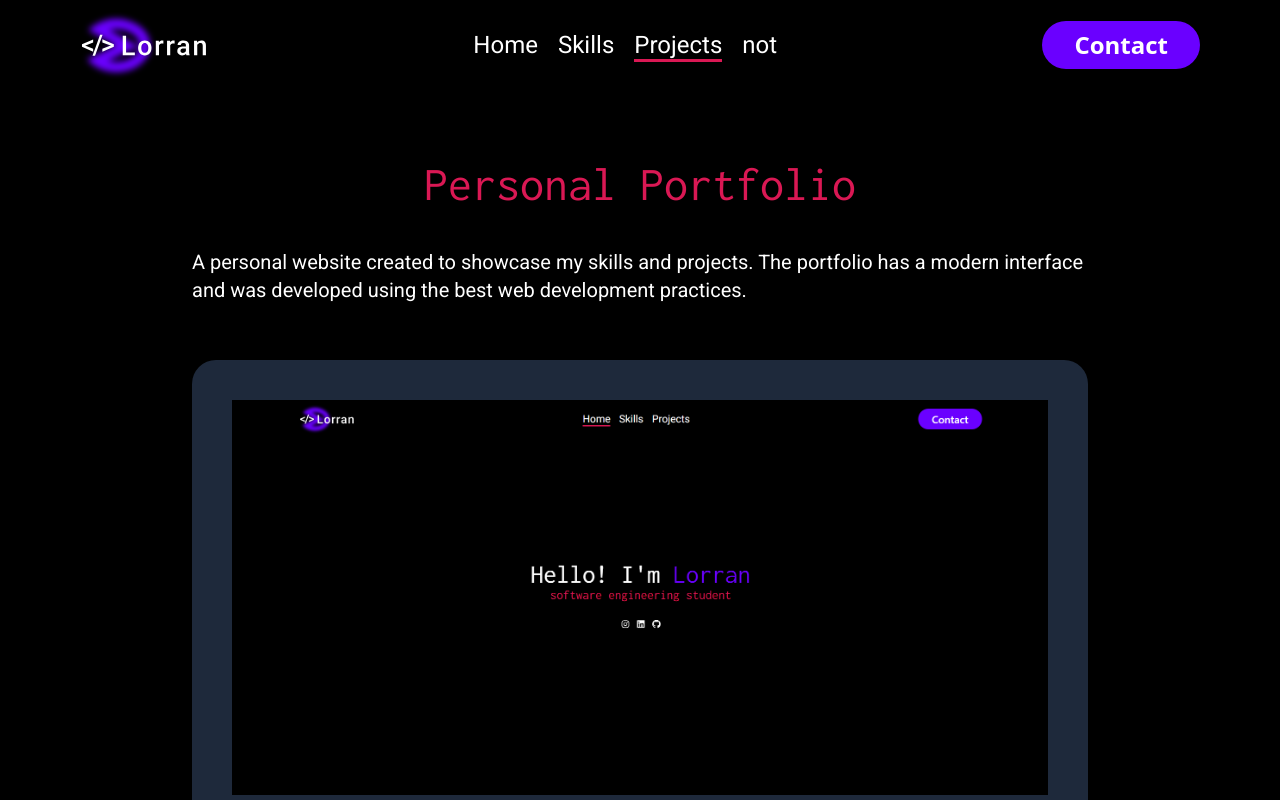
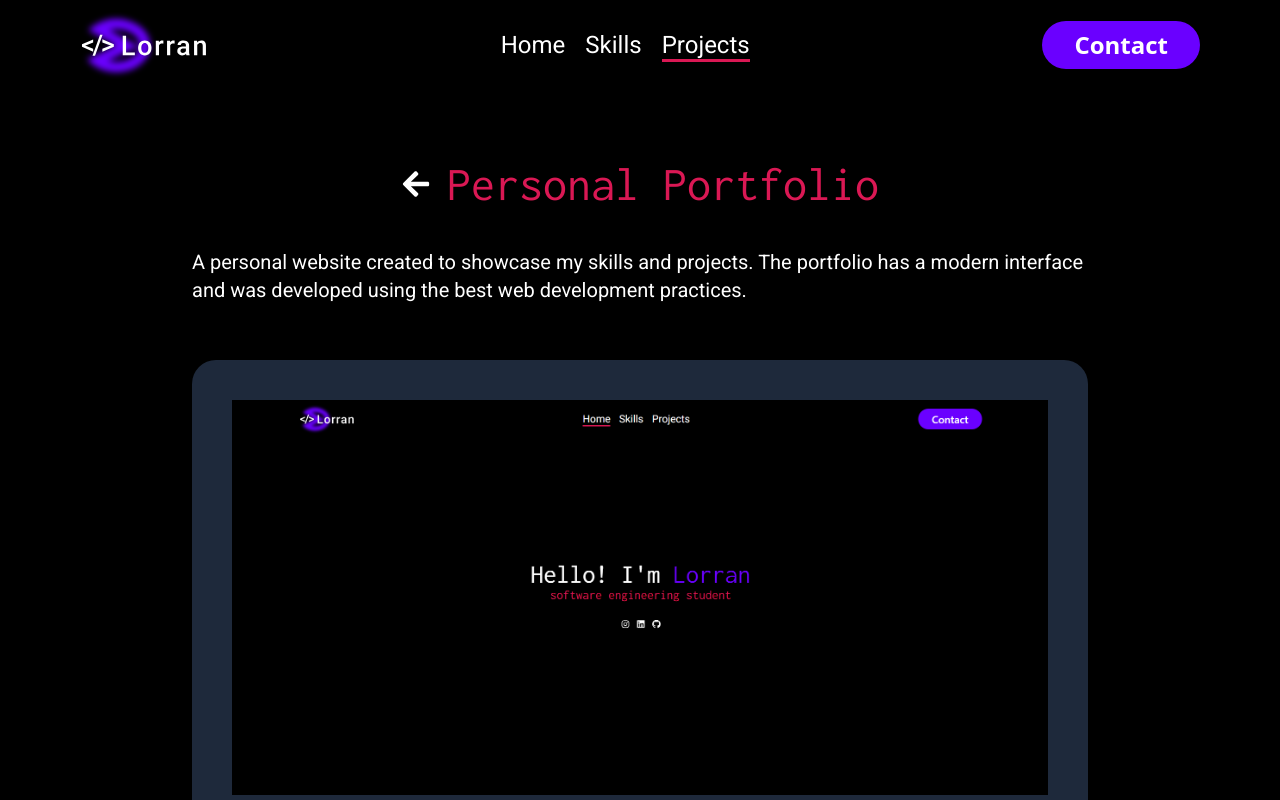
Before and after one commit to lorransantosdev/portfolio-react, a React (Vite) app: page /projects/1 in a window 1280 px wide. Shown: the top 800 px of the page. Built offline with nearby package versions, Linux system fonts and the light colour scheme.

Commit message:
Adicionei um button de return na projectsDetails que volta para page projects

```diff
--- a/package.json
+++ b/package.json
@@ -12,6 +12,7 @@
   "dependencies": {
     "dom": "^0.0.3",
     "framer-motion": "^11.11.0",
+    "primeicons": "^7.0.0",
     "react": "^18.3.1",
     "react-dom": "^18.3.1",
     "react-icons": "^5.3.0",
--- a/src/Components/Header.jsx
+++ b/src/Components/Header.jsx
@@ -59,11 +59,6 @@ export default function Header() {
               Projects
             </NavLink>
           </li>
-          <li>
-            <NavLink to="*" className="hover:text-primary-color" onClick={() => setIsMobileMenuOpen(false)}>
-              not
-            </NavLink>
-          </li>
 
           <li className="mt-4 lg:hidden">
             <button
--- a/src/Components/ProjectsDetails.jsx
+++ b/src/Components/ProjectsDetails.jsx
@@ -1,11 +1,14 @@
 import React from 'react';
-import { useParams } from 'react-router-dom';
+import { useParams, useNavigate } from 'react-router-dom';
+import { FaArrowLeft } from 'react-icons/fa';
 import { projects } from '../data/projectsData';
 import Sections from '../Components/Sections';
 
 export default function ProjectsDetails() {
   const { id } = useParams();
   const project = projects.find((project) => project.id === parseInt(id));
+
+  const navigate = useNavigate();
 
   const sectionProject = {
     background: "bg-black",
@@ -14,33 +17,39 @@ export default function ProjectsDetails() {
 
   return (
     <Sections background={sectionProject.background} positions={sectionProject.positions}>
-
       <div className="flex flex-col text-white">
         {project ? (
           <div className="flex flex-col items-center gap-10 ">
-            <h1 className="sm:text-5xl text-3xl font-inconsolata text-center text-[#da1854]">
+            <div className="flex items-center gap-4">
+
+              <button onClick={() => navigate("/projects")} className="text-xl hover:text-[#6A00FF] transition duration-300">
+                <FaArrowLeft className="text-3xl" />
+              </button>
+
+              <h1 className="sm:text-5xl text-3xl font-inconsolata text-center text-[#da1854]">
                 {project.title}
-            </h1>
+              </h1>
+            </div>
 
             <p className="sm:w-4/5 w-full sm:text-xl text-sm mb-4 font-roboto text-start">{project.description}</p>
 
+            <img src={project.img} alt={project.alt} className="sm:w-4/5 w-full h-auto object-cover bg-slate-800 md:p-10 p-5 rounded-3xl mb-4" />
 
-            <img src={project.img} alt={project.alt} className="sm:w-4/5 w-full h-auto object-cover bg-slate-800 md:p-10 p-5 rounded-3xl mb-4" />
             <div className='sm:w-4/5 w-full'>
                 <p className="w-full sm:text-xl text-sm font-roboto text-start"><strong>Status:</strong> {project.status}</p>
                 <p className="w-fulll sm:text-xl text-sm font-roboto text-start"><strong>Category:</strong> {project.category}</p>
             </div>
 
             <div className="flex flex-wrap justify-center gap-4 mb-6">
-              {project.technologies.map((tech) => (
-                <div className="flex flex-col items-center">
+              {project.technologies.map((tech, index) => (
+                <div key={index} className="flex flex-col items-center">
                   <tech.icon className="text-3xl" />
                   <p>{tech.name}</p>
                 </div>
               ))}
             </div>
 
-            <a href={project.code.link} target="_blank" className="inline-flex items-center space-x-2 bg-[#6A00FF] text-white py-2 px-4 rounded hover:bg-[#da1854] transition duration-300">
+            <a href={project.code.link} target="_blank" rel="noopener noreferrer" className="inline-flex items-center space-x-2 bg-[#6A00FF] text-white py-2 px-4 rounded hover:bg-[#da1854] transition duration-300">
               <project.code.icon className="text-xl" />
               <span>View Code on GitHub</span>
             </a>
--- a/src/Pages/Contact.jsx
+++ b/src/Pages/Contact.jsx
@@ -1,6 +1,13 @@
+import Sections from "../Components/Sections";
+
 export default function Contact(){
+    const sectionAbout = {
+        background: "bg-black",
+        positions: "flex flex-col items-center justify-center text-white h-screen"
+    };
+    return(
+        <Sections background={sectionAbout.background} positions={sectionAbout.positions}>
 
-    return(
-        <h1 className="text-black">Contact</h1>
+        </Sections>
     )
 }
```
Also changed, not shown: src/Components/InputContact.jsx (added, +8 -0 lines), 1 other file (tests, documents, lock files or other folders).
